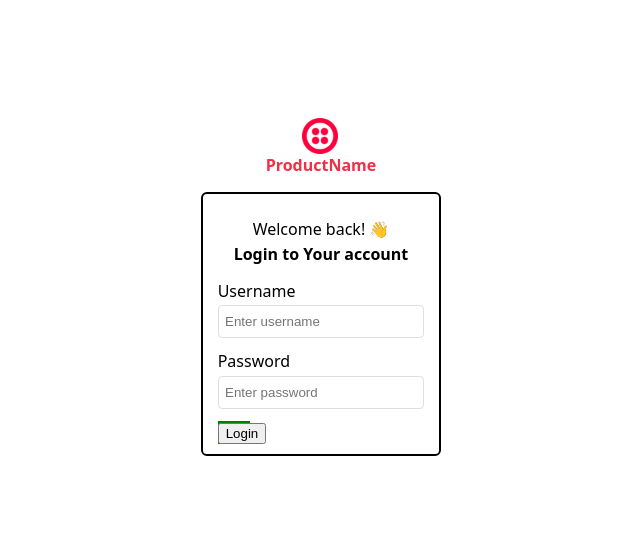
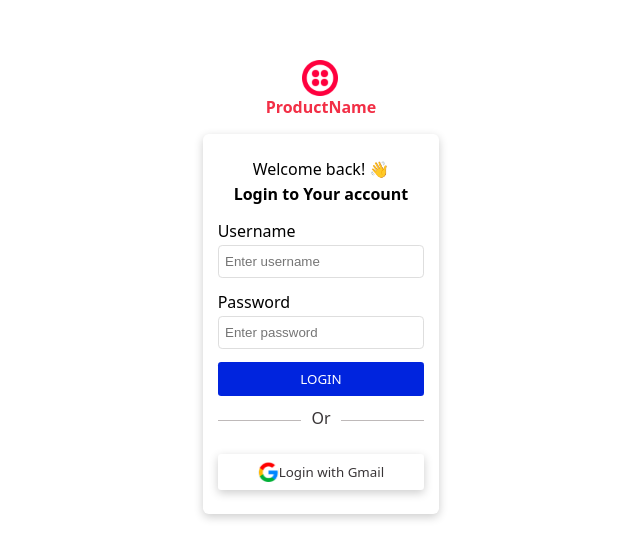
Before and after one commit to Nuuriii/slicing-with-next, a Next.js app: page / in a window 1280 px wide. Shown: the part 121-680 px from the top of the page, without its empty margins (319-959 px from the left). Built offline with nearby package versions, Linux system fonts and the light colour scheme.

Commit message:
style: add focus effect

```diff
--- a/src/app/Components/Login.styled.ts
+++ b/src/app/Components/Login.styled.ts
@@ -24,8 +24,8 @@ export const Icon = styled.div`
 `;
 
 export const FormContainer = styled.div`
-   border: 2px solid black;
-   padding: 0.6rem 0.9rem;
+   box-shadow: 0 3px 10px rgb(0 0 0 / 0.2);
+   padding: 0.6rem 0.9rem 1.5rem 0.9rem;
    border-radius: 0.365rem;
 `;
 
@@ -65,6 +65,11 @@ export const UserName = styled.div`
    input:placeholder {
       color: #red;
    }
+   input:focus {
+      outline: solid;
+      outline-width: 2px;
+      outline-color: black;
+   }
 `;
 
 export const Password = styled.div`
@@ -82,6 +87,48 @@ export const Password = styled.div`
 `;
 
 export const LoginContainer = styled.div`
-   background-color: green;
-   width: 2rem;
+   width: 100%;
+   button {
+      border-radius: 0.2rem;
+      width: 100%;
+      border: none;
+      background-color: #0024de;
+      color: white;
+      padding: 0.5rem 0;
+      font-weight: 400;
+      font-family: Lexend, sans;
+   }
 `;
+
+export const Hr = styled.div`
+   width: 100%;
+   text-align: center;
+   border-bottom: 1px solid rgb(190, 185, 185);
+   line-height: 0.1em;
+   margin: 10px 0 20px;
+   span {
+      background: #fff;
+      padding: 0 10px;
+      color: #393537;
+   }
+`;
+
+export const Google = styled.div`
+   width: 100%;
+   button {
+      display: flex;
+      align-items: center;
+      justify-content: center;
+      border-radius: 0.2rem;
+      width: 100%;
+      border: none;
+      background-color: #fff;
+      color: #393537;
+      padding: 0.5rem 0;
+      font-weight: 400;
+      box-shadow: 0 3px 10px rgb(0 0 0 / 0.2);
+      font-family: Lexend, sans;
+   }
+`;
+
+//
--- a/src/app/Components/Login.tsx
+++ b/src/app/Components/Login.tsx
@@ -1,5 +1,6 @@
 "use client";
 import IconBrand from "../../../public/icon.svg";
+import GoogleIcon from "../../../public/Google.svg";
 import {
    Wrapper,
    Icon,
@@ -9,6 +10,8 @@ import {
    UserName,
    Password,
    LoginContainer,
+   Hr,
+   Google,
 } from "./Login.styled";
 import Image from "next/image";
 
@@ -34,8 +37,17 @@ export default function Login() {
                   <input type='password' placeholder='Enter password' />
                </Password>
                <LoginContainer>
-                  <button>Login</button>
+                  <button>LOGIN</button>
                </LoginContainer>
+               <Hr>
+                  <span>Or</span>
+               </Hr>
+               <Google>
+                  <button>
+                     <Image src={GoogleIcon} alt='Google icon' />
+                     <span>Login with Gmail</span>
+                  </button>
+               </Google>
             </Form>
          </FormContainer>
       </Wrapper>
--- a/src/app/Components/c.css
+++ b/src/app/Components/c.css
@@ -1,3 +1,3 @@
 p {
-   color: red;
+   color: rgb(190, 185, 185);
 }
```
